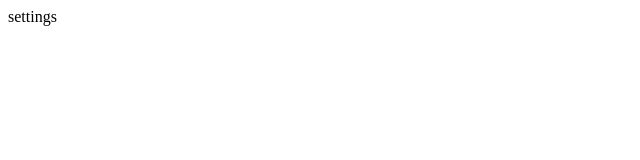
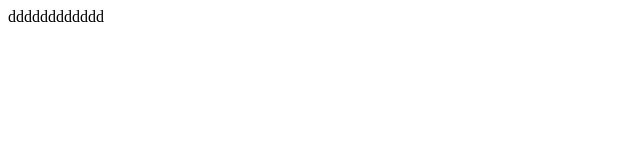
Before and after one commit to de5cafe/de5cafe.github.io, a plain HTML site: page settings.html in a window 1280 px wide. Shown: the full height of the page, 0-640 px from the left. Drawn offline with Linux system fonts and the light colour scheme.

Commit message:
Update settings.html

```diff
--- a/settings.html
+++ b/settings.html
@@ -1 +1,7 @@
-settings
+<head> <link rel="stylesheet" href="/style.css">
+<title>ddddddddd</title>
+</head>
+
+<body>
+  dddddddddddd
+</body>
```
